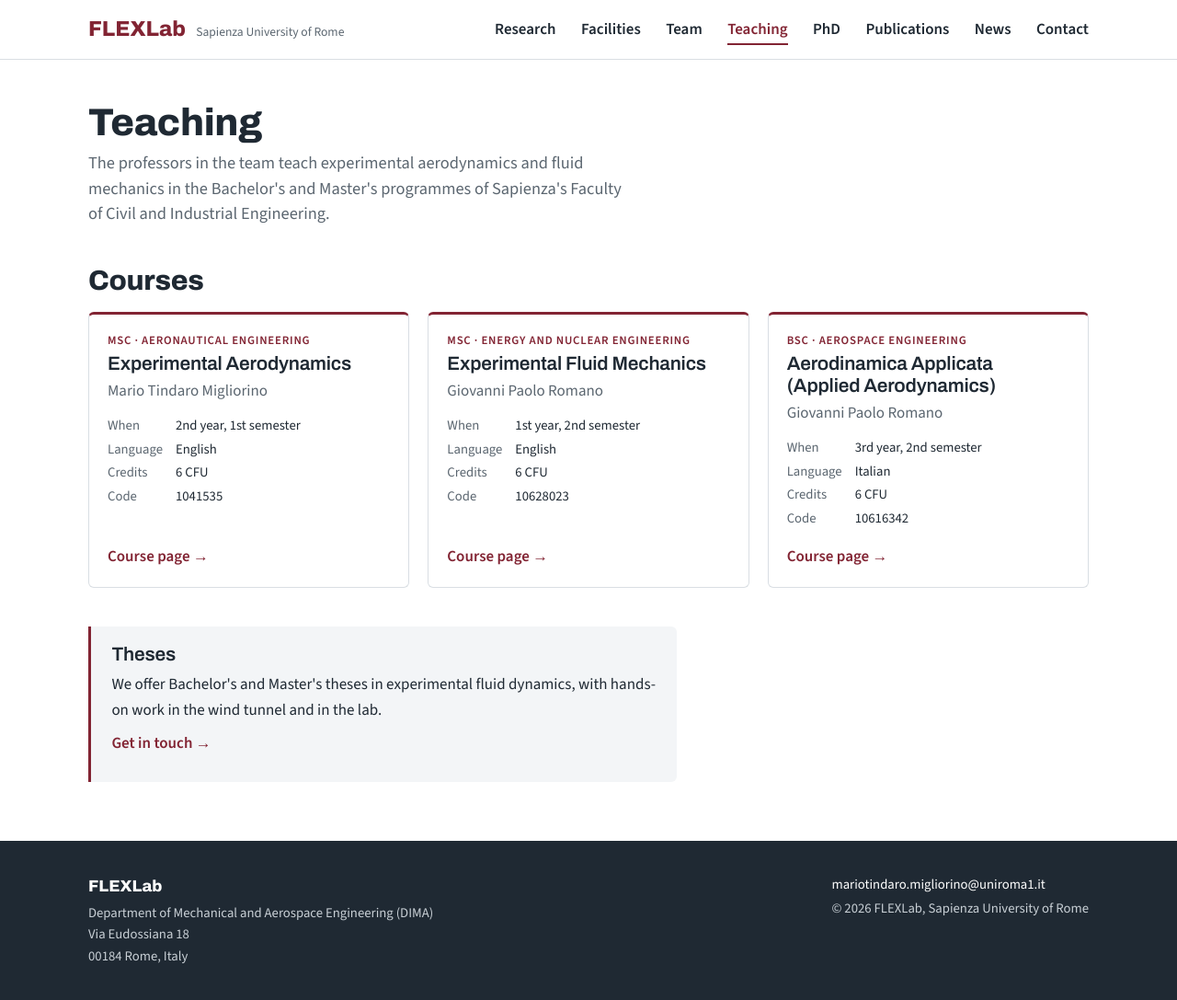
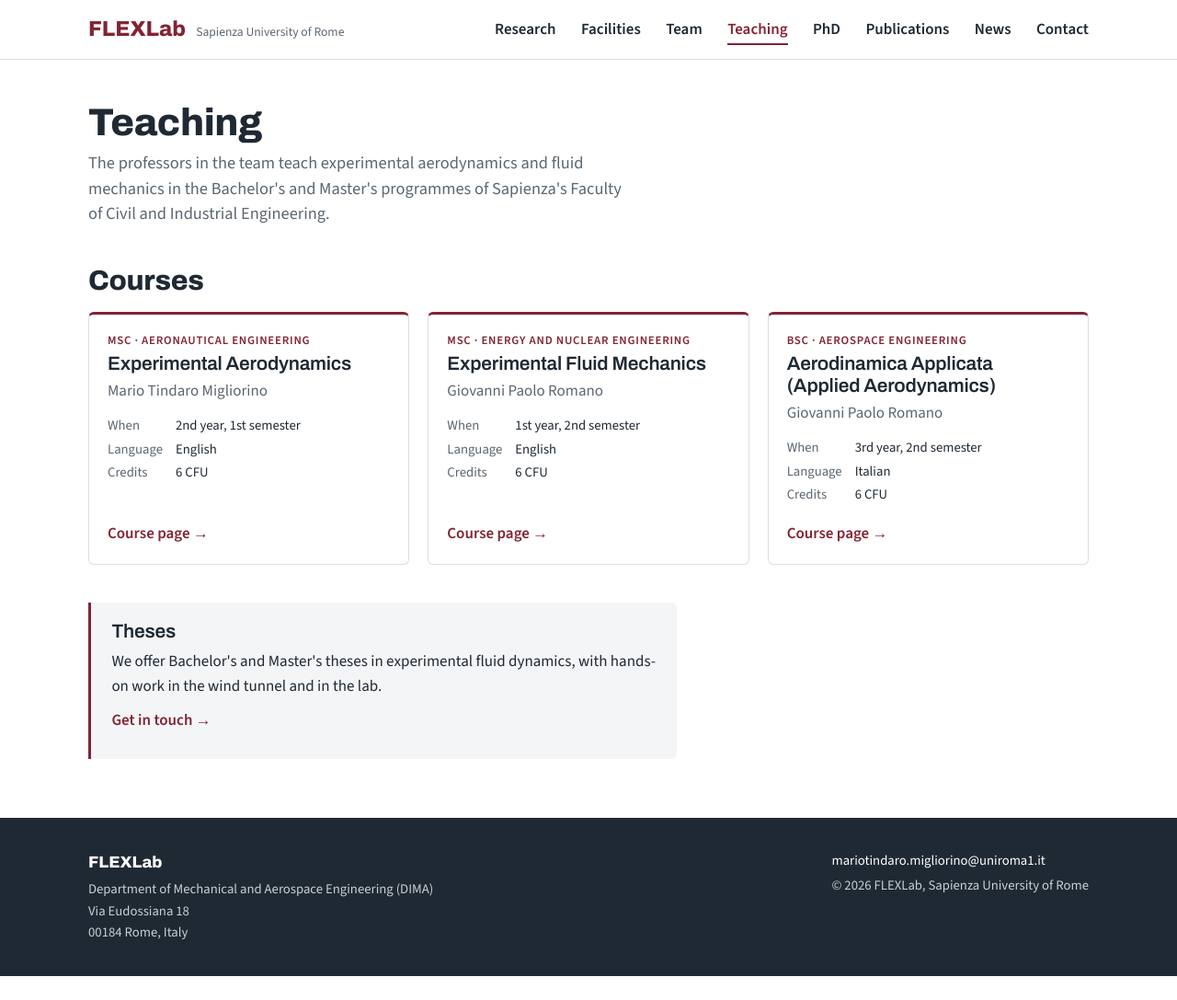
Before and after one commit to FLEXLab-Sapienza/FLEXLab-Sapienza.github.io, a Jekyll site: the page built from teaching.html, in a window 1280 px wide and 1087 px high. Shown: the whole window at 92% size. Built offline with Jekyll 4.4.1, drawn with Linux system fonts in a browser that asks for light colours.

Commit message:
Teaching: remove course codes
Co-Authored-By: Claude Opus 5.5 <noreply@anthropic.com>

```diff
--- a/_data/teaching.yml
+++ b/_data/teaching.yml
@@ -7,7 +7,6 @@
   year: 2nd year, 1st semester
   language: English
   cfu: 6
-  code: "1041535"
   url: https://corsidilaurea.uniroma1.it/en/course/33483/attendance/lesson/bb36597b-811f-4db7-bd23-bd9a8c76f1a5/2/1/eaac48dc-4c5b-463b-bfce-7d67ce116df3/eb7c515e-558d-4b4e-9f13-069772451139?channel=0
 
 - title: Experimental Fluid Mechanics
@@ -17,7 +16,6 @@
   year: 1st year, 2nd semester
   language: English
   cfu: 6
-  code: "10628023"
   url: https://corsidilaurea.uniroma1.it/en/course/34181/attendance/lesson/125e9749-ef24-4ce2-be5f-d671b861a0e3/1/2/dd6d413b-4a9b-4e98-9d3d-bebec3650229/95f7d960-ccf8-42cc-a24f-6f6e3d951255?channel=0
 
 - title: Aerodinamica Applicata (Applied Aerodynamics)
@@ -27,5 +25,4 @@
   year: 3rd year, 2nd semester
   language: Italian
   cfu: 6
-  code: "10616342"
   url: https://corsidilaurea.uniroma1.it/en/course/33474/attendance/lesson/762e40a2-b290-4371-982d-eb52e5cf71dd/3/2/7dd3c328-a037-4ed3-8eb1-d5bdaaa8b26d/6b1c75ac-e31c-4292-8737-c6e4641c4808?channel=0
--- a/teaching.html
+++ b/teaching.html
@@ -17,7 +17,6 @@ permalink: /teaching/
       <div><dt>When</dt><dd>{{ c.year }}</dd></div>
       <div><dt>Language</dt><dd>{{ c.language }}</dd></div>
       <div><dt>Credits</dt><dd>{{ c.cfu }} CFU</dd></div>
-      <div><dt>Code</dt><dd>{{ c.code }}</dd></div>
     </dl>
     <a class="more" href="{{ c.url }}">Course page &rarr;</a>
   </article>
```
